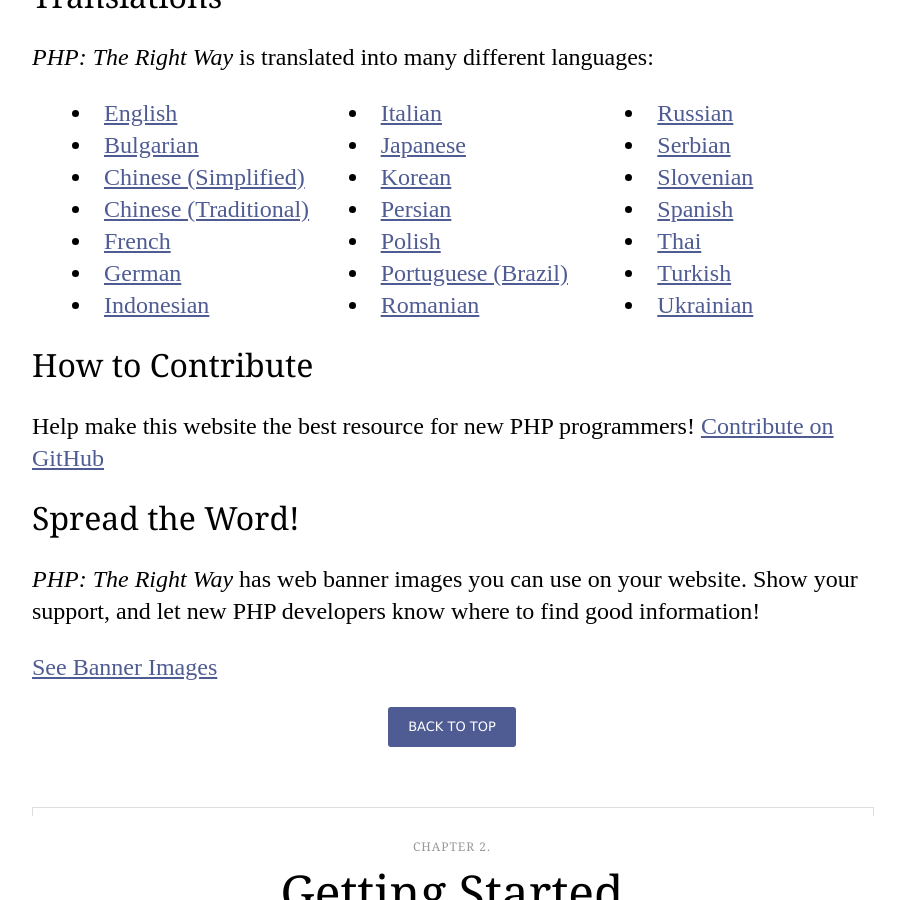
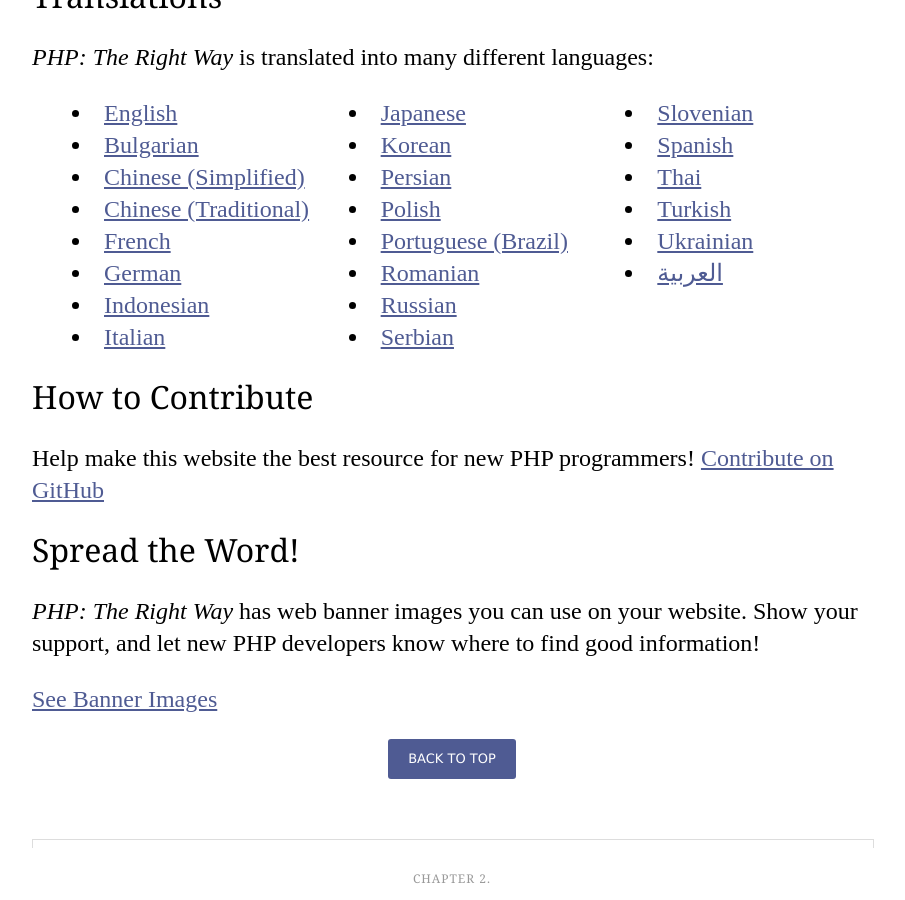
Before and after one commit to codeguy/php-the-right-way, a Jekyll site: the page built from index.html, in a window 1280 px wide and 900 px high, scrolled down 1904 px. Shown: the whole window, without its empty margins (188-1093 px from the left). Built offline with Jekyll 4.4.1, drawn with Linux system fonts in a browser that asks for light colours.

Commit message:
Add Arabic Translation to list.

```diff
--- a/_includes/welcome.md
+++ b/_includes/welcome.md
@@ -41,6 +41,7 @@ _PHP: The Right Way_ is translated into many different languages:
 * [Thai](https://apzentral.github.io/php-the-right-way/)
 * [Turkish](http://hkulekci.github.io/php-the-right-way/)
 * [Ukrainian](http://iflista.github.com/php-the-right-way/)
+* [العربية](https://adaroobi.github.io/php-the-right-way/)
 
 ## How to Contribute
 
```
